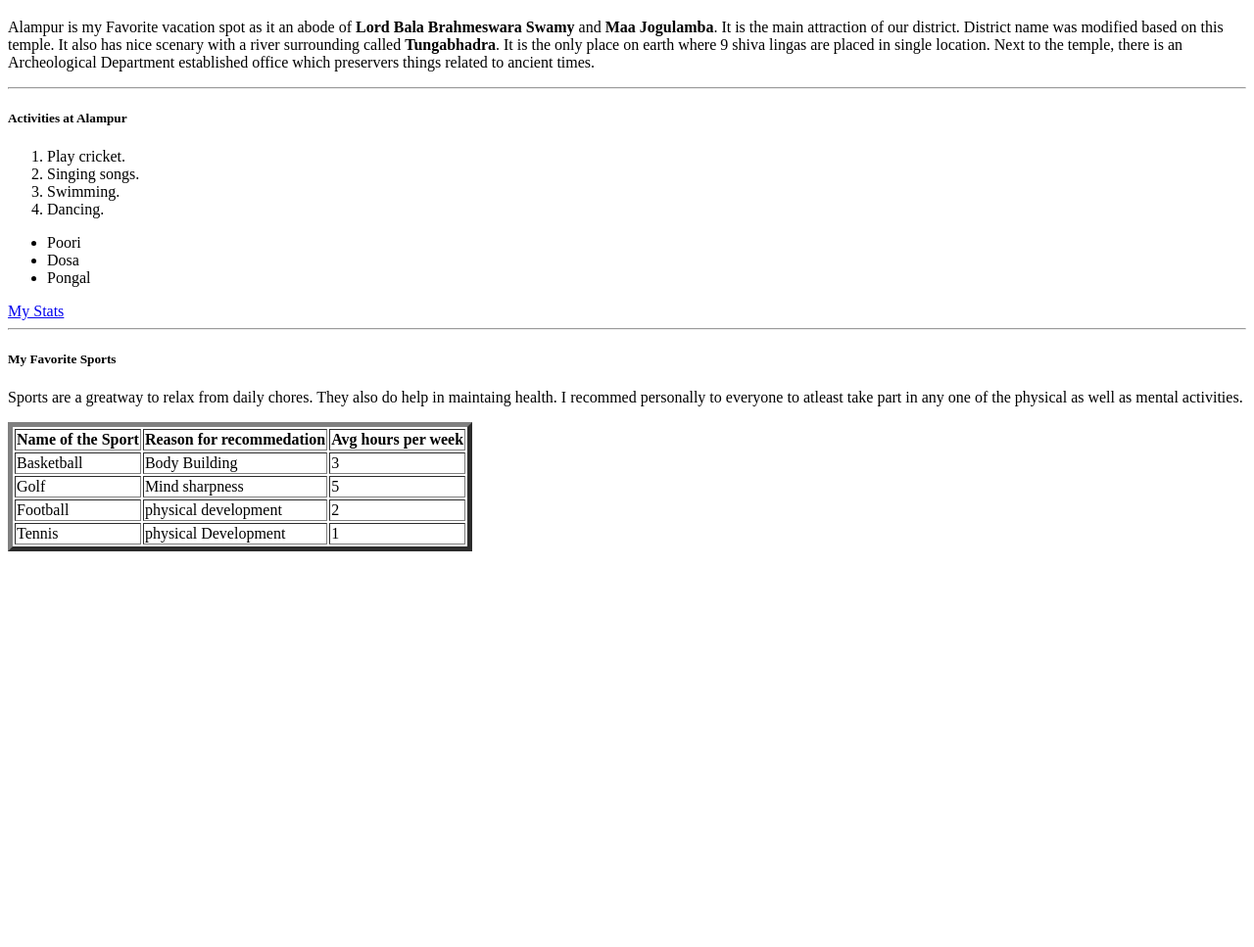
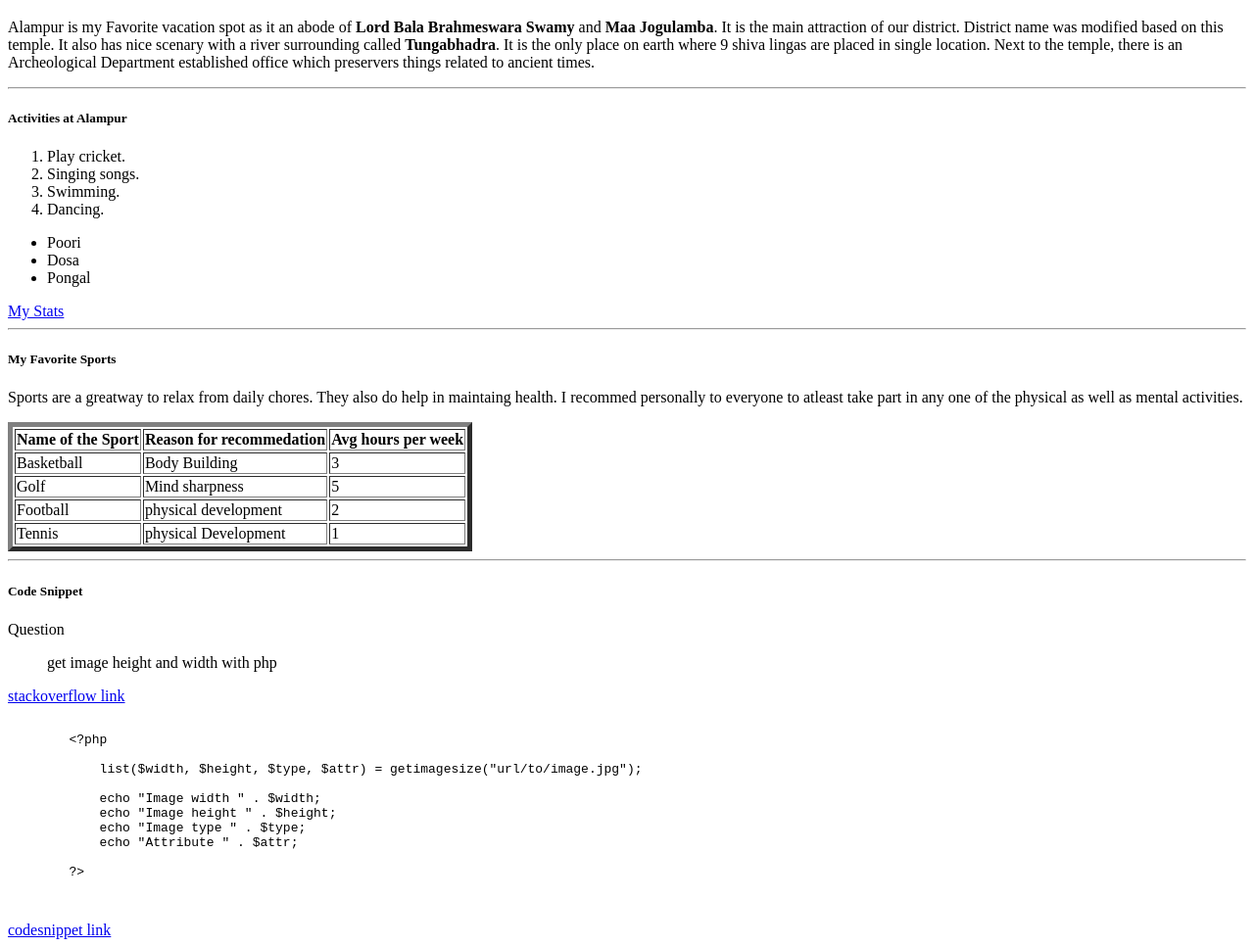
Before and after one commit to 44-563-WebApps-F23/44563-webapps-f23-assignment3-JameerBabu, a plain HTML site: page index.html in a window 1280 px wide. Shown: the part 100-1067 px from the top of the page at 98% size. Before the commit the page ends 800 px from the top, so only its background shows below. Drawn offline with Linux system fonts and the light colour scheme.

Commit message:
section 9

```diff
--- a/index.html
+++ b/index.html
@@ -74,5 +74,29 @@
         </tr>
     </table>
 
+    <hr></hr>
+    <h5>Code Snippet</h5>
+
+    <p> Question </p>
+    <blockquote> get image height and width with php </blockquote>
+    <a href="https://stackoverflow.com/questions/20482235/get-image-height-and-width-with-php"> stackoverflow link </a>
+    <pre>
+
+        &lt;?php
+
+            list($width, $height, $type, $attr) = getimagesize("url/to/image.jpg");
+
+            echo "Image width " . $width;
+            echo "Image height " . $height;
+            echo "Image type " . $type;
+            echo "Attribute " . $attr;
+
+        ?&gt;
+
+    </pre>
+
+    <a href="https://css-tricks.com/snippets/php/get-widthheight-of-image/"> codesnippet link </a>
+
+
 </body>
 </html>
```
